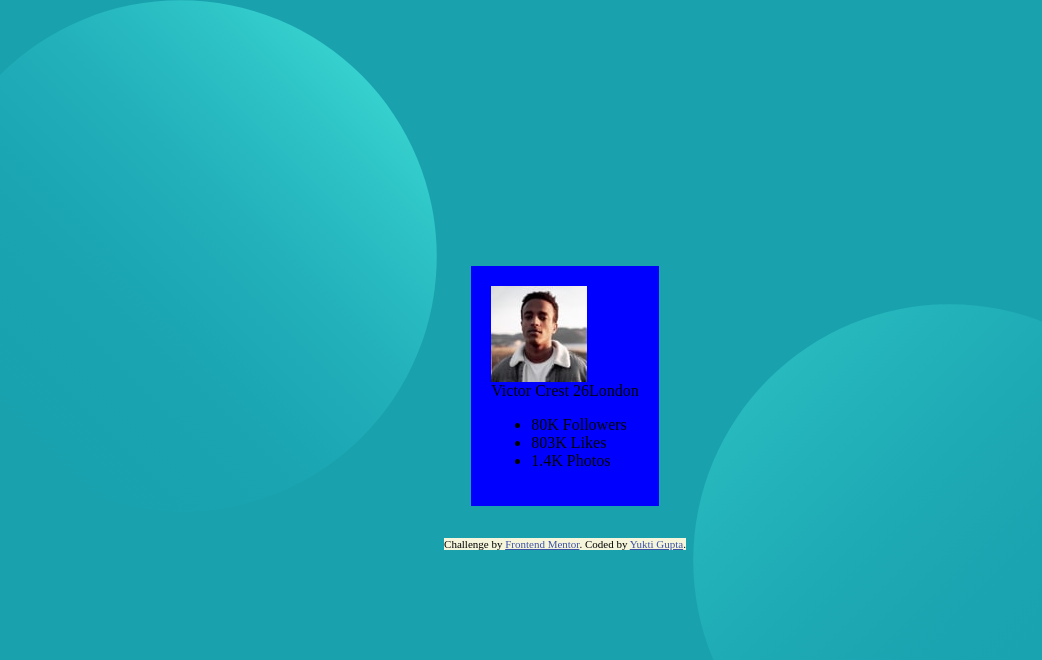
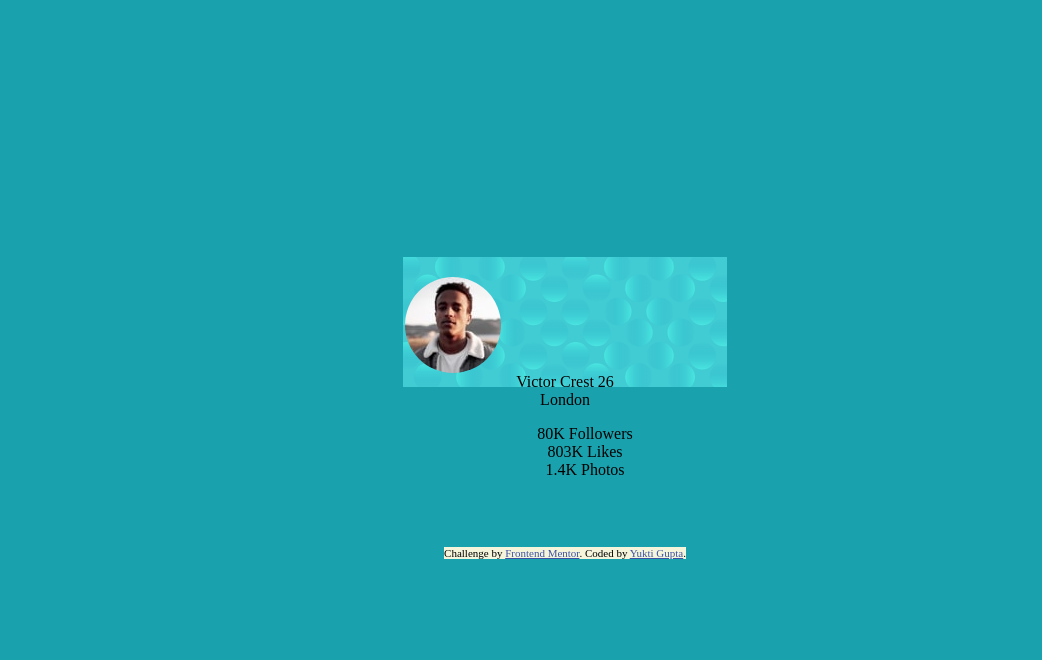
Before and after one commit to yMeeraki/profile-card-component, a plain HTML site: page index.html in a window 1280 px wide. Shown: the whole page, without its empty margins (75-1117 px from the left). Drawn offline with Linux system fonts and the light colour scheme.

Commit message:
Added: Images

```diff
--- a/index.html
+++ b/index.html
@@ -18,14 +18,13 @@
 </head>
 <body>
   <main class="card">
-
+    <div class="content">
       <img src="./images/image-victor.jpg" alt = "Proflie Picture">
 
-    <p class="profile-name">Victor Crest</p> <p>26</p><p>London</p>
+      <div ><p>Victor Crest</p> <p>26</p></div>
+        <p>London</p>
 
       <ul>
-
-
           <li>80K
           Followers</li>
 
@@ -35,6 +34,7 @@
           <li>1.4K
           Photos</li>
       </ul>
+    </div>
   </main>
   <footer class="attribution">
     <p>
--- a/stylesheet.css
+++ b/stylesheet.css
@@ -1,6 +1,3 @@
-main{
-    background-color: aqua;
-}
 
 footer{
     background-color: beige;
@@ -17,20 +14,20 @@ body{
     background-color: hsl(185, 75%, 39%);
     background-image: url("./images/bg-pattern-bottom.svg"),url("./images/bg-pattern-top.svg");
     background-repeat: no-repeat;
-    background-position: right bottom,left top;
-    background-size: 40%,40%;
-
+    background-position: right 0% bottom -200%, left 0% top -200%;
+    background-size: 40%, 40%;
 }
 
 /* Remove list styles on ul */
-ul[role='list']{
-  list-style: none;
+li{
+    list-style: none;
 }
 
 /* Make images easier to work with */
 img {
   max-width: 100%;
   display: block;
+  border-radius: 50%;
 }
 /*-----------------------*/
 
@@ -42,10 +39,21 @@ p{
 
 
 
-
 /*Styling of card*/
 .card{
-    max-width: 500px;
+    background-image: url("./images/bg-pattern-card.svg");
+    background-position: top;
+    background-repeat: no-repeat;
+    background-size: 90%;
+
+    max-width: 20rem;
     padding: 20px;
-    background-color: blue;
+    text-align: center;
+    width: 100rem;
 }
+
+/* Styling of Content Card*/
+.content{
+    display: inline;
+    padding-top: 100px;
+}
```
Lines whose indentation alone changed are shown as unchanged.
